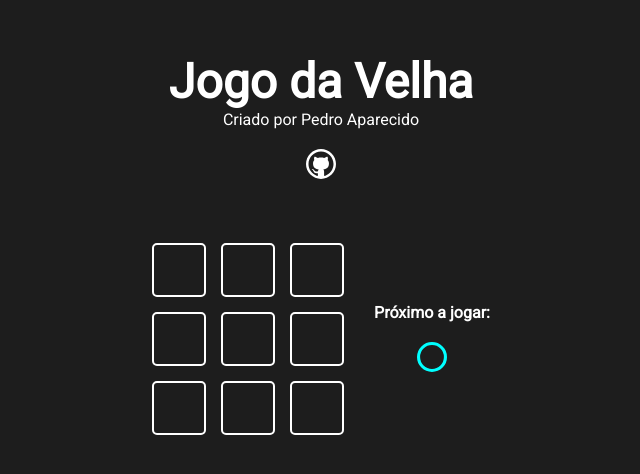
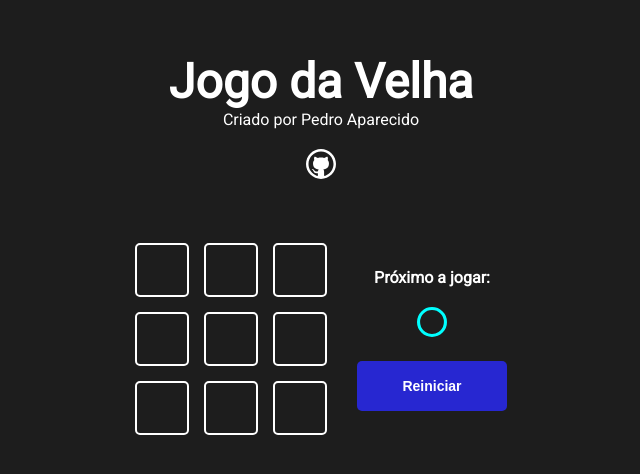
Before and after one commit to pedroaparecido/Jogo-da-Velha, a Next.js app: page / in a window 1280 px wide. Shown: the part 176-650 px from the top of the page, without its empty margins (319-959 px from the left). Built offline with nearby package versions, Linux system fonts and the light colour scheme.

Commit message:
Criado lógica para declarar campeão e reset

```diff
--- a/src/components/Game/Game.jsx
+++ b/src/components/Game/Game.jsx
@@ -1,7 +1,7 @@
 import { useState, useEffect } from 'react'
 import styles from './Game.module.css'
 import GameOption from '../cameoption/GameOption'
-import Icon from '../icon/Icon'
+import GameInfo from '../gameinfo/GameInfo'
 
 function Game() {
 
@@ -36,6 +36,12 @@
         })
     }
 
+    const handleReset = () => {
+        setGameState(Array(9).fill(0))
+        setWinner(0)
+        setCurrentPlayer(-1)
+    }
+
     useEffect(() => {
         setCurrentPlayer(currentPlayer * -1)
         verifyGame()
@@ -54,15 +60,11 @@
                     )
                 }
             </div>
-            <div className={styles.gameInfo}>
-                <h4>Próximo a jogar:</h4>
-                {
-                    currentPlayer === 1 && <Icon iconName="circle" />
-                }
-                {
-                    currentPlayer === -1 && <Icon iconName="x" />
-                }
-            </div>
+            <GameInfo
+                currentPlayer={currentPlayer}
+                winner={winner}
+                onReset={handleReset}
+            />
         </div>
     )
 }
--- a/src/components/Game/Game.module.css
+++ b/src/components/Game/Game.module.css
@@ -9,10 +9,3 @@
     gap: 30px;
     align-items: center;
 }
-
-.gameInfo {
-    display: flex;
-    flex-direction: column;
-    align-items: center;
-    gap: 20px;
-}
--- a/src/components/button/Button.jsx
+++ b/src/components/button/Button.jsx
@@ -1,13 +1,11 @@
 import styles from './button.module.css'
 
-function Button(props, { onClick }) {
-
-    function onClick() {}
-
+function Button(props) {
     return(
         <button
             className={styles.button}
-            onClick={onClick}
+            onClick={props.onClick}
+            disabled={props.disabled}
         >
             {props.children}
         </button>
--- /dev/null
+++ b/src/components/gameinfo/GameInfo.jsx
@@ -0,0 +1,48 @@
+import styles from './GameInfo.module.css'
+import Icon from '../icon/Icon'
+import Button from '../button/Button'
+
+function GameInfo(props) {
+
+    const shouldEnableButton = () => {
+        if(props.winner !== 0) return true
+    }
+
+    return(
+        <div className={styles.gameInfo}>
+
+            {
+                props.winner === 0 &&
+                <>
+                    <h4>Próximo a jogar:</h4>
+                    {
+                        props.currentPlayer === 1 && <Icon iconName="circle" />
+                    }
+                    {
+                        props.currentPlayer === -1 && <Icon iconName="x" />
+                    }
+                </>
+            }
+            {
+                props.winner !== 0 &&
+                <>
+                    <h4>Fim de jogo! Campeão:</h4>
+                    {
+                        props.winner === 1 && <Icon iconName="circle" />
+                    }
+                    {
+                        props.winner === -1 && <Icon iconName="x" />
+                    }
+                </>
+            }
+            <Button
+                onClick={props.onReset}
+                disabled={!shouldEnableButton()}
+            >
+                Reiniciar
+            </Button>
+            </div>
+    )
+}
+
+export default GameInfo
--- /dev/null
+++ b/src/components/gameinfo/GameInfo.module.css
@@ -0,0 +1,6 @@
+.gameInfo {
+    display: flex;
+    flex-direction: column;
+    align-items: center;
+    gap: 20px;
+}
```
